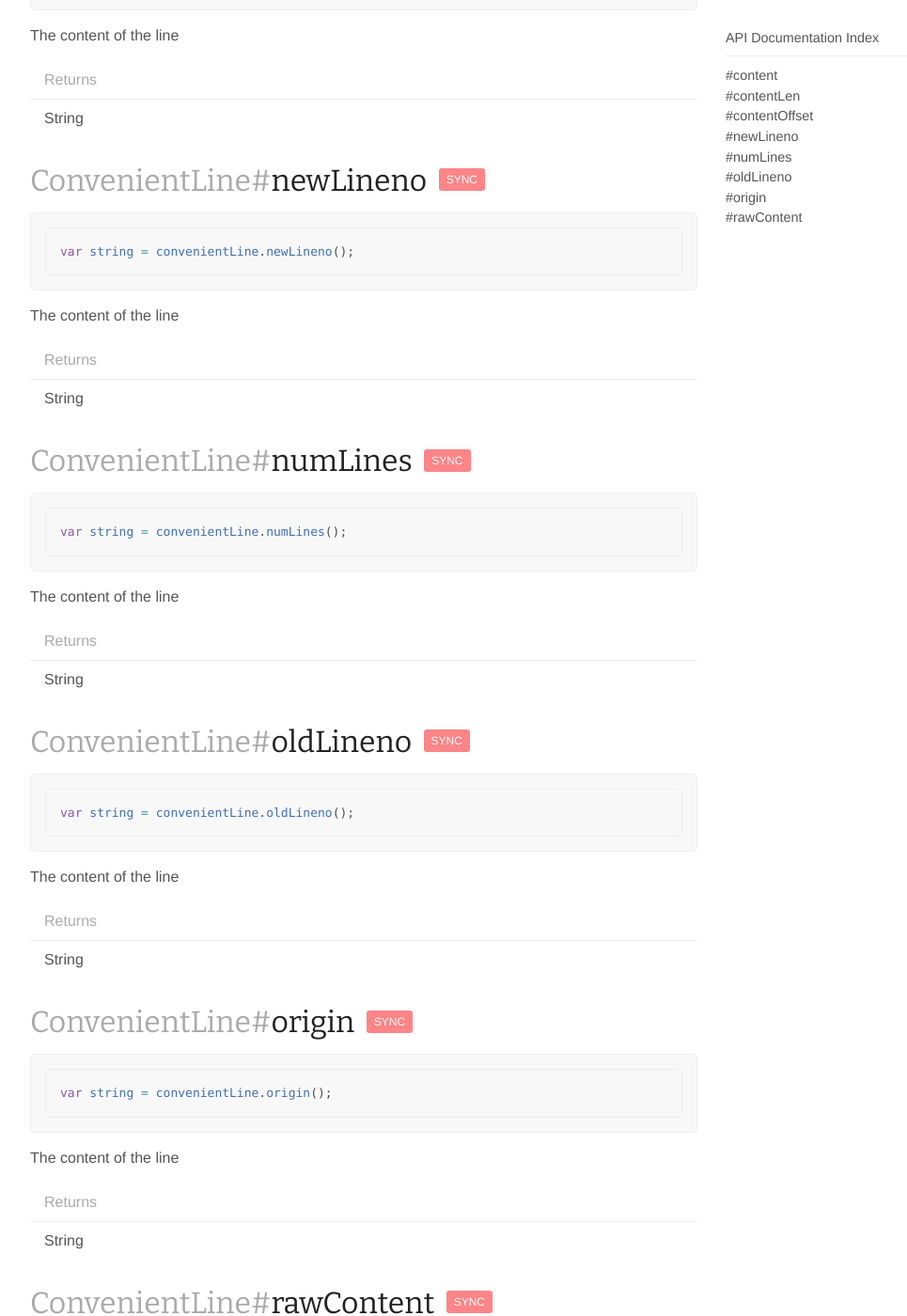
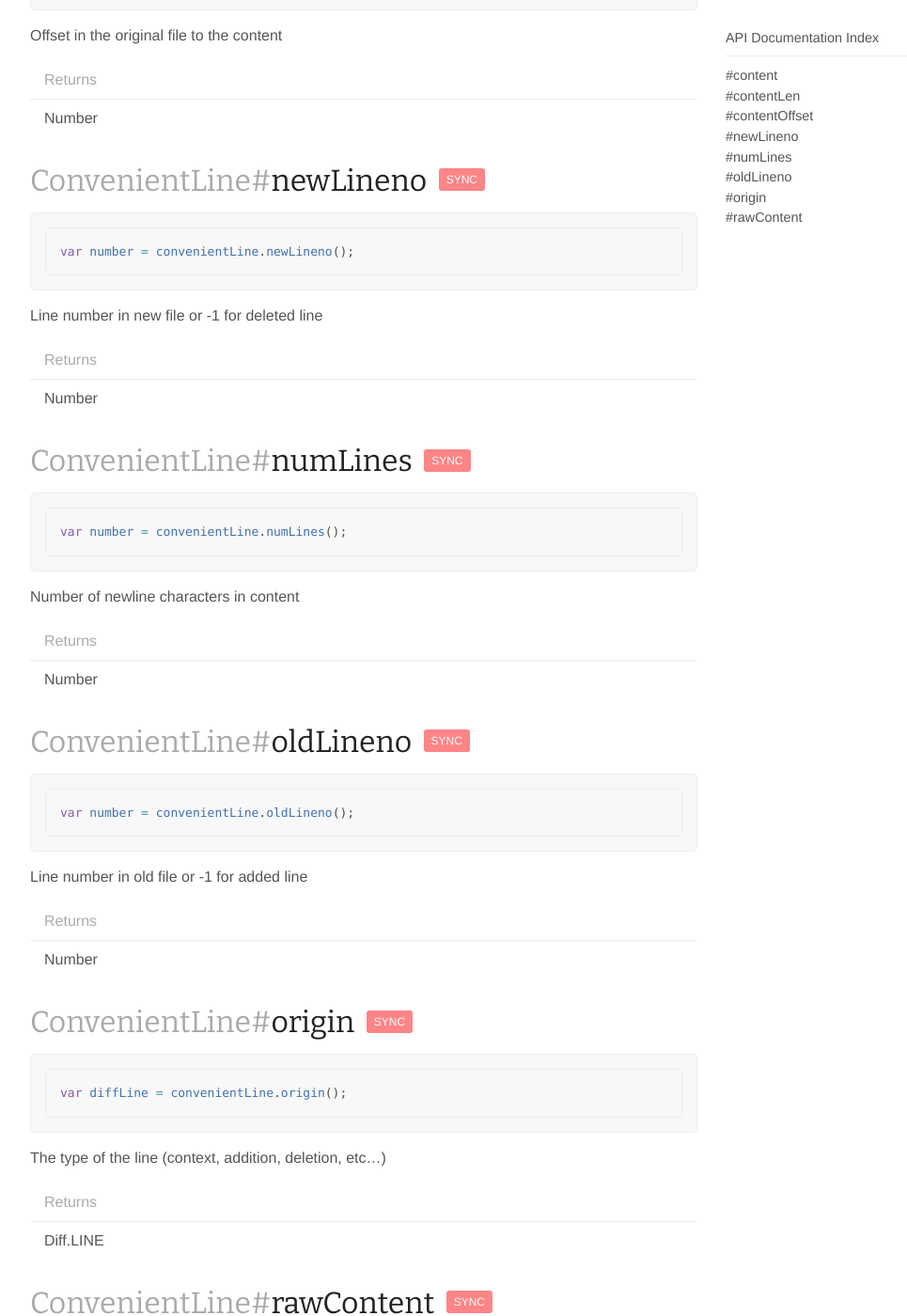
Before and after one commit to nodegit/nodegit.github.com, a Jekyll site: the page built from api/convenient_line/index.md, in a window 1280 px wide and 1400 px high, scrolled down 913 px. Shown: the whole window at 94% size, without its empty margins (128-1093 px from the left). Built offline with Jekyll 4.4.1, drawn with Linux system fonts in a browser that asks for light colours; nearby versions of some CDN libraries; Markdown is read by kramdown in place of the engine named in the settings; comment, search, counter and statistics services are not loaded; some of the changed text lies outside the part shown.

Commit message:
update docs to 0.7.0

````diff
--- a/_config.yml
+++ b/_config.yml
@@ -3,9 +3,10 @@ title: NodeGit
 description: Asynchronous native Node bindings to libgit2
 url: "http://nodegit.org"
 date_format: "ordinal"
-current_nodegit_version: 0.6.3
+current_nodegit_version: 0.7.0
 other_nodegit_versions:
   - HEAD
+  - 0.6.3
   - 0.6.2
   - 0.6.1
   - 0.6.0
--- a/api/convenient_line/index.md
+++ b/api/convenient_line/index.md
@@ -32,74 +32,74 @@ The relevant line
 ## <a name="contentLen"></a><span>ConvenientLine#</span>contentLen <span class="tags"><span class="sync">Sync</span></span>
 
 ```js
-var string = convenientLine.contentLen();
+var number = convenientLine.contentLen();
 ```
 
-The content of the line
+Number of bytes in the string
 
 | Returns |  |
 | --- | --- |
-| String |  |
+| Number |  |
 
 ## <a name="contentOffset"></a><span>ConvenientLine#</span>contentOffset <span class="tags"><span class="sync">Sync</span></span>
 
 ```js
-var string = convenientLine.contentOffset();
+var number = convenientLine.contentOffset();
 ```
 
-The content of the line
+Offset in the original file to the content
 
 | Returns |  |
 | --- | --- |
-| String |  |
+| Number |  |
 
 ## <a name="newLineno"></a><span>ConvenientLine#</span>newLineno <span class="tags"><span class="sync">Sync</span></span>
 
 ```js
-var string = convenientLine.newLineno();
+var number = convenientLine.newLineno();
 ```
 
-The content of the line
+Line number in new file or -1 for deleted line
 
 | Returns |  |
 | --- | --- |
-| String |  |
+| Number |  |
 
 ## <a name="numLines"></a><span>ConvenientLine#</span>numLines <span class="tags"><span class="sync">Sync</span></span>
 
 ```js
-var string = convenientLine.numLines();
+var number = convenientLine.numLines();
 ```
 
-The content of the line
+Number of newline characters in content
 
 | Returns |  |
 | --- | --- |
-| String |  |
+| Number |  |
 
 ## <a name="oldLineno"></a><span>ConvenientLine#</span>oldLineno <span class="tags"><span class="sync">Sync</span></span>
 
 ```js
-var string = convenientLine.oldLineno();
+var number = convenientLine.oldLineno();
 ```
 
-The content of the line
+Line number in old file or -1 for added line
 
 | Returns |  |
 | --- | --- |
-| String |  |
+| Number |  |
 
 ## <a name="origin"></a><span>ConvenientLine#</span>origin <span class="tags"><span class="sync">Sync</span></span>
 
 ```js
-var string = convenientLine.origin();
+var diffLine = convenientLine.origin();
 ```
 
-The content of the line
+The type of the line (context, addition, deletion, etc...)
 
 | Returns |  |
 | --- | --- |
-| String |  |
+| [Diff.LINE](/api/diff/#LINE) |  |
 
 ## <a name="rawContent"></a><span>ConvenientLine#</span>rawContent <span class="tags"><span class="sync">Sync</span></span>
 
@@ -107,7 +107,7 @@ The content of the line
 var string = convenientLine.rawContent();
 ```
 
-The content of the line
+Pointer to diff text, not NUL-byte terminated
 
 | Returns |  |
 | --- | --- |
````
